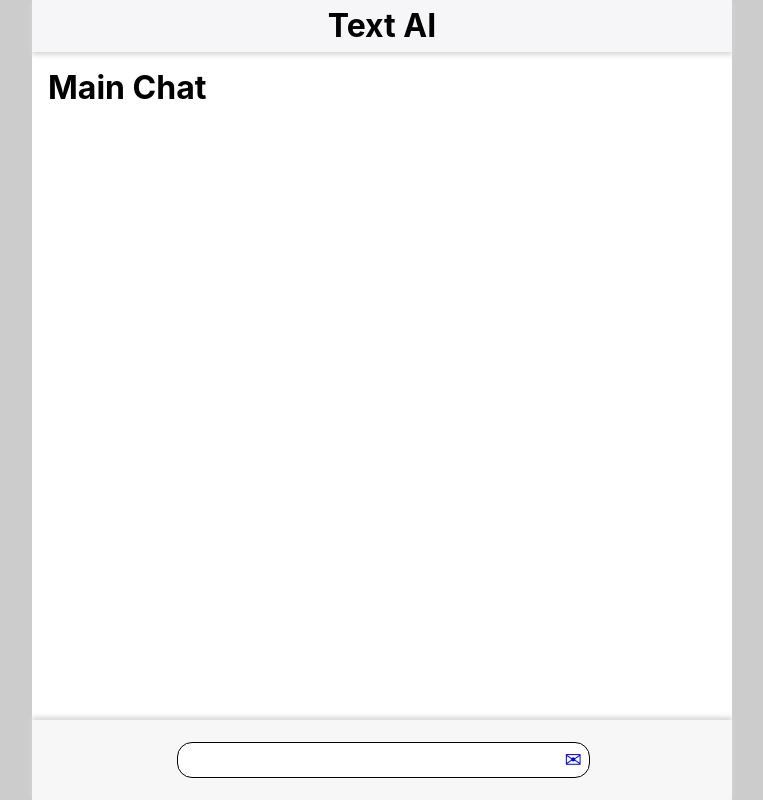
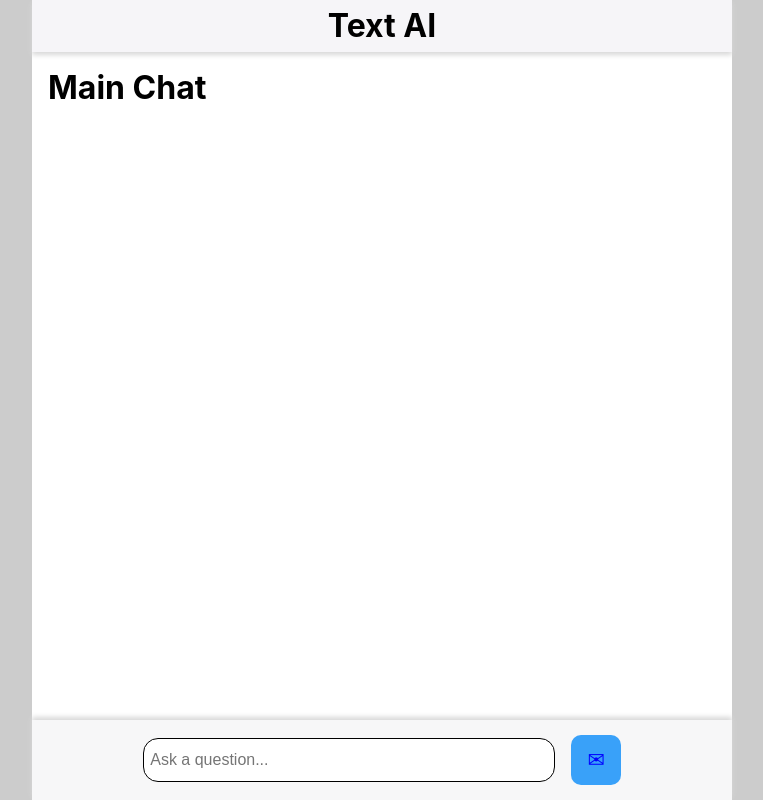
Before and after one commit to HamadNabizada/fun-with-ai, a Next.js app: page / in a window 1280 px wide. Shown: the whole page, without its empty margins (258-1021 px from the left). Built offline with nearby package versions, Linux system fonts and the light colour scheme.

Commit message:
updated footer styling and button

```diff
--- a/pages/components/Footer.js
+++ b/pages/components/Footer.js
@@ -3,7 +3,11 @@ import styles from '../../styles/Footer.module.css'
 export default function Footer(){
     return(
         <div className={styles.wrapper}>
-            <input className={styles.input} type="text" />
+            <input
+                maxLength="150"
+                className={styles.input}
+                type="text"
+                placeholder='Ask a question...'/>
             <button className={styles.btn}>&#9993;</button>
         </div>
     )
--- a/styles/Footer.module.css
+++ b/styles/Footer.module.css
@@ -9,22 +9,33 @@
     padding: .4rem;
     min-height: 5rem;
     box-shadow: 0 -3px 5px #d8d8d8;
+    gap: 1rem;
 }
 .input{
-    min-height: 55%;
+    min-height: 65%;
     min-width: 60%;
     border-radius: 15px;
+    font-family: Arial, Helvetica, sans-serif;
     background-color: white;
     border: 1px solid black;
+    font-size: 1rem;
+    padding: .4rem;
+    resize:none;
+    overflow:visible;
+    padding-right: 1.6rem;
+}
+.input:focus{
+    outline: none;
 }
 .btn{
-    min-height: 55%;
+    height: 50px;
+    width: 50px;
     border-radius: 10px;
     border:none;
     font-size: 1.3rem;
     padding: .3rem;
-    margin-left: -30px;
+    /* margin-left: -30px; */
     color:blue;
     cursor: pointer;
-    background-color: transparent;
+    background-color: #39a1f9;
 }
```
